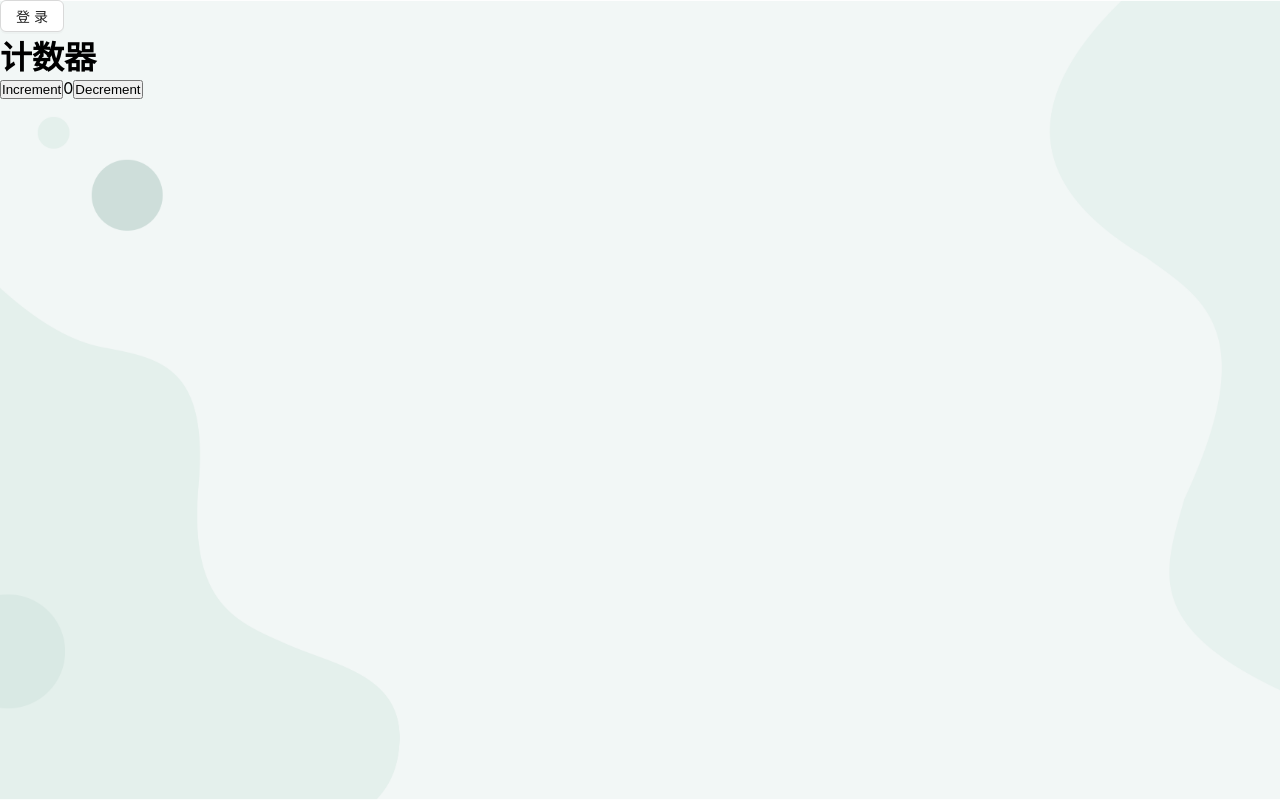
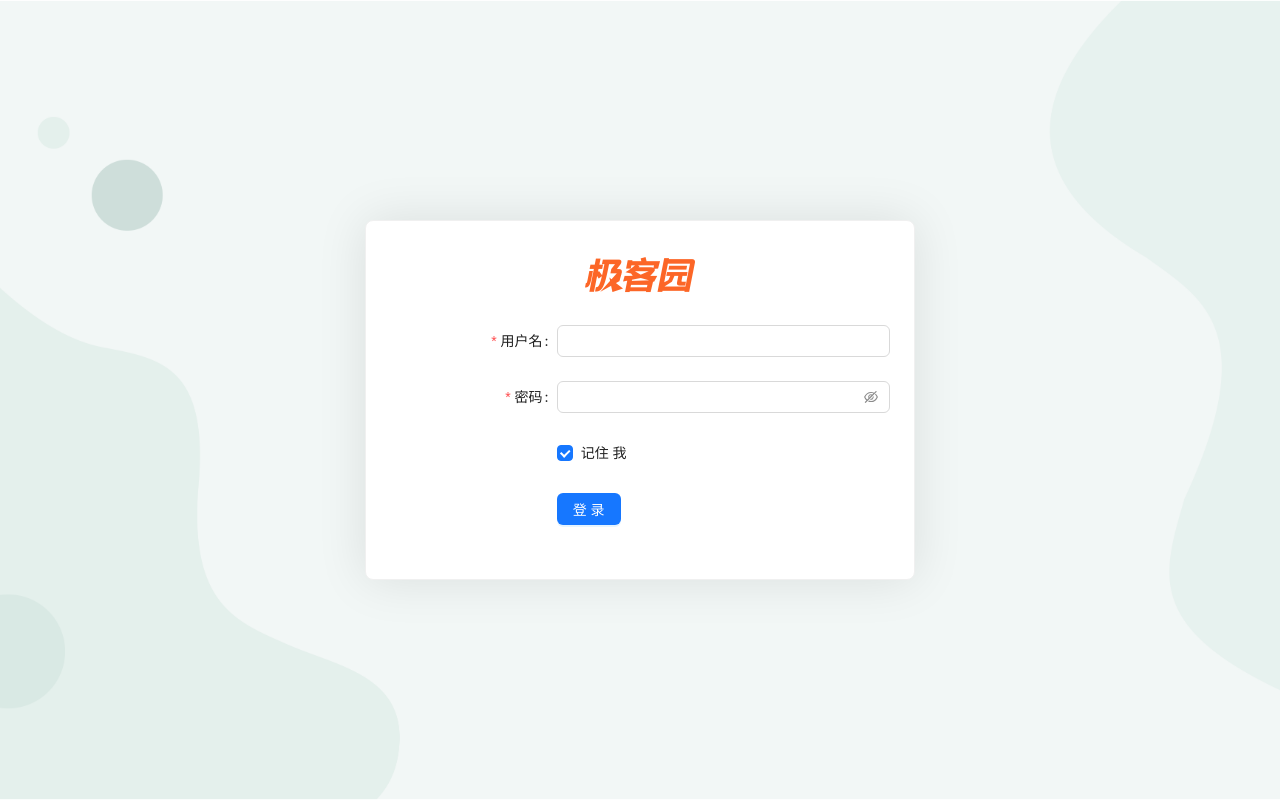
Before and after one commit to zhz-0507/react-template-cli, a React app: page /login in a window 1280 px wide. Built offline with nearby package versions, Linux system fonts and the light colour scheme.

Commit message:
feat: 修改webpack没有热更新的原因

```diff
--- /dev/null
+++ b/src/global.d.ts
@@ -0,0 +1,4 @@
+declare module '*.png' {
+  const value: string;
+  export default value;
+}
--- a/src/pages/Login/index.less
+++ b/src/pages/Login/index.less
@@ -17,7 +17,7 @@
   }
 
   .login-container {
-    width: 440px;
+    width: 550px;
     height: 360px;
     position: absolute;
     left: 50%;
--- a/src/pages/Login/index.tsx
+++ b/src/pages/Login/index.tsx
@@ -1,42 +1,67 @@
 import React from "react"
 import './index.less'
-import { Button } from "antd"
-import { useAppSelector, useAppDispatch} from '../../store/hooks'
-import { increment, decrement} from '../../store/features/counter/counterSlice'
+import { Button, Card, Form, Input, Checkbox } from "antd"
+import logo from '@/assets/images/login/logo.png'
+import type { FormProps } from 'antd';
 
-const Counter = () => {
-  const count = useAppSelector((state: any) => {
+const Login = () => {
+  type FieldType = {
+    username?: string;
+    password?: string;
+    remember?: string;
+  };
+  const onFinish: FormProps<FieldType>['onFinish'] = (values) => {
+    console.log('Success:', values);
 
-    console.log('state', state)
-    return state.counter.value
-  });
-  const dispatch = useAppDispatch();
+  };
+
+  const onFinishFailed: FormProps<FieldType>['onFinishFailed'] = (errorInfo) => {
+    console.log('Failed:', errorInfo);
+  };
   return (
-    <div>
-        <h1>计数器</h1>
-        <div>
-          <button
-            aria-label="Increment value"
-            onClick={() => dispatch(increment())}
+      <div className="login">
+      <Card className="login-container">
+        <img className="login-logo" src={logo} alt="" />
+        {/* 登录表单 */}
+        {/* 子项用到的触发事件 需要在Form中都声明一下才可以 */}
+        <Form
+          name="basic"
+          labelCol={{ span: 8 }}
+          wrapperCol={{ span: 16 }}
+          style={{ maxWidth: 600 }}
+          initialValues={{ remember: true }}
+          onFinish={onFinish}
+          onFinishFailed={onFinishFailed}
+          autoComplete="off"
+        >
+          <Form.Item<FieldType>
+            label="用户名"
+            name="username"
+            rules={[{ required: true, message: '请输入用户名' }]}
           >
-            Increment
-          </button>
-          <span>{count}</span>
-          <button
-            aria-label="Decrement value"
-            onClick={() => dispatch(decrement())}
+            <Input />
+          </Form.Item>
+          <Form.Item<FieldType>
+            label="密码"
+            name="password"
+            rules={[{ required: true, message: '请输入密码' }]}
           >
-            Decrement
-          </button>
-        </div>
-    </div>
-  )
-}
-const Login = () => {
-  return (
-    <div className="login">
-      <Button>登录</Button>
-      <Counter></Counter>
+            <Input.Password />
+          </Form.Item>
+          <Form.Item<FieldType>
+            name="remember"
+            valuePropName="checked"
+            wrapperCol={{ offset: 8, span: 16 }}
+          >
+            <Checkbox>记住 我</Checkbox>
+          </Form.Item>
+          <Form.Item wrapperCol={{ offset: 8, span: 16 }}>
+            <Button type="primary" htmlType="submit">
+              登录
+            </Button>
+          </Form.Item>
+        </Form>
+      </Card>
     </div>
   )
 }
--- a/tsconfig.json
+++ b/tsconfig.json
@@ -38,7 +38,8 @@
   },
   "include": [
       "src",
-      "*.ts"
+      "*.ts",
+      "src/global.d.ts" // 添加这一行
   ],
   "exclude": ["node_modules", "build"]
 }
--- a/webpack/config/webpack.dev.js
+++ b/webpack/config/webpack.dev.js
@@ -14,7 +14,7 @@ const devConfig = {
         filename: 'js/[name].js'
     },
     devServer: {
-        host: '0.0.0.0',
+        host: 'localhost',
         compress: true, // 是否启用 gzip 压缩
         stats: 'errors-only', // 终端仅打印 error
         clientLogLevel: 'silent', // 日志等级
```
Also changed, not shown: package.json (+36 -30 lines), .babelrc.js, src/assets/images/login/logo.png (added), 1 other file (tests, documents, lock files or other folders).
